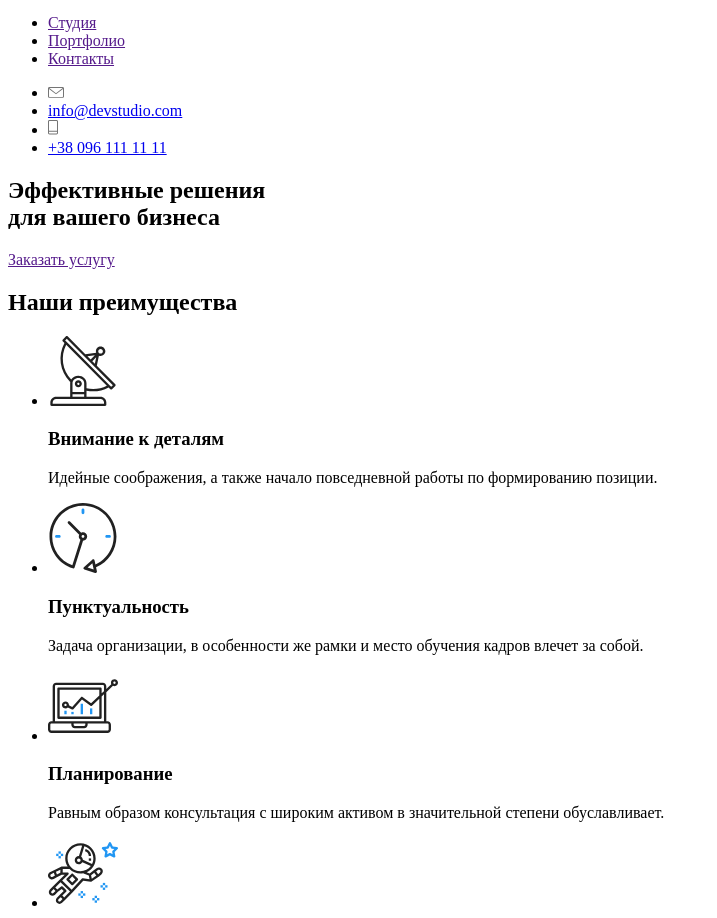
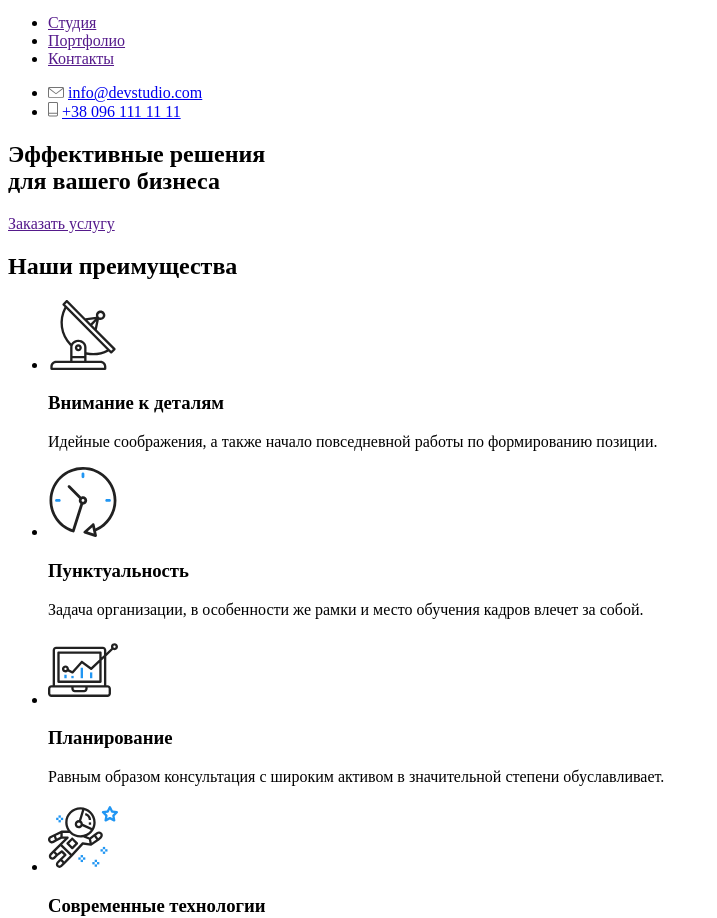
Before and after one commit to created-with-love/goit-markup-hw-01, a plain HTML site: page index.html in a window 1280 px wide. Shown: the part 34-952 px from the top of the page, without its empty margins (0-717 px from the left). Drawn offline with Linux system fonts and the light colour scheme.

Commit message:
исправление ошибок с ненужными ссылками логотипов и списком с 1 пунктом

```diff
--- a/index.html
+++ b/index.html
@@ -21,13 +21,18 @@
 
           <ul>
             <li>
-              <img src="./images/letter.svg" alt="емейл почта" width="16" />
+              <a href=""
+                ><img src="./images/letter.svg" alt="емейл почта" width="16"
+              /></a>
+              <a href="mailto:info@devstudio.com"> info@devstudio.com</a>
             </li>
-            <li><a href="mailto:info@devstudio.com"> info@devstudio.com</a></li>
+
             <li>
-              <img src="./images/phone.svg" alt="логотип телефона" width="10" />
+              <a href="">
+                <img src="./images/phone.svg" alt="логотип телефона" width="10"
+              /></a>
+              <a href="tel:+380961111111"> +38 096 111 11 11</a>
             </li>
-            <li><a href="tel:+380961111111"> +38 096 111 11 11</a></li>
           </ul>
         </nav>
       </header>
@@ -44,12 +49,11 @@
         <h2>Наши преимущества</h2>
         <ul>
           <li>
-            <a href=""
-              ><img
+            <img
               src="./images/antenna.svg"
               alt="спутниковая антена"
               width="70"
-            /></a>
+            />
             <h3>Внимание к деталям</h3>
             <p>
               Идейные соображения, а также начало повседневной работы по
@@ -57,9 +61,7 @@
             </p>
           </li>
           <li>
-            <a href=""
-              ><img src="./images/clock.svg" alt="часы" width="70"
-            /></a>
+            <img src="./images/clock.svg" alt="часы" width="70" />
             <h3>Пунктуальность</h3>
             <p>
               Задача организации, в особенности же рамки и место обучения кадров
@@ -67,12 +69,11 @@
             </p>
           </li>
           <li>
-            <a href=""
-              ><img
+            <img
               src="./images/diagram.svg"
               alt="Диаграма на экране ПК"
               width="70"
-            /></a>
+            />
             <h3>Планирование</h3>
             <p>
               Равным образом консультация с широким активом в значительной
@@ -80,9 +81,7 @@
             </p>
           </li>
           <li>
-            <a href=""
-              ><img src="./images/astronaut.svg" alt="космонавт" width="70"
-            /></a>
+            <img src="./images/astronaut.svg" alt="космонавт" width="70" />
             <h3>Современные технологии</h3>
             <p>
               Значимость этих проблем настолько очевидна, что реализация
@@ -360,16 +359,12 @@
 
     <footer>
       <h2>Наши контакты и социальные сети</h2>
-      <ul>
-        <li>
       <a href="/">
         <img
           src="./images/logo-footer.svg"
           alt="логотип веб-студии"
           width="129"
       /></a>
-        </li>
-      </ul>
 
       <address>
         г.Киев, пр-т Леси Украинки, 26 <br />
```
Lines whose indentation alone changed are shown as unchanged.
